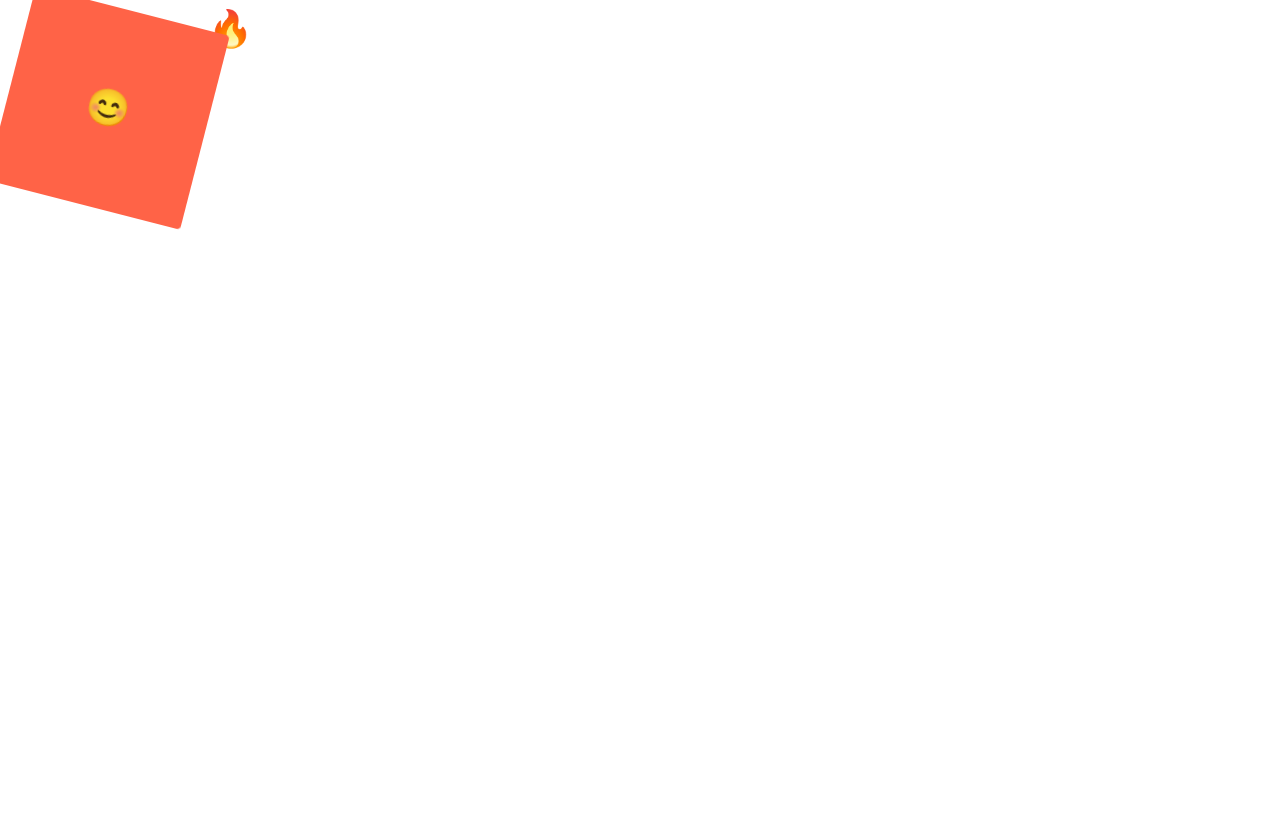
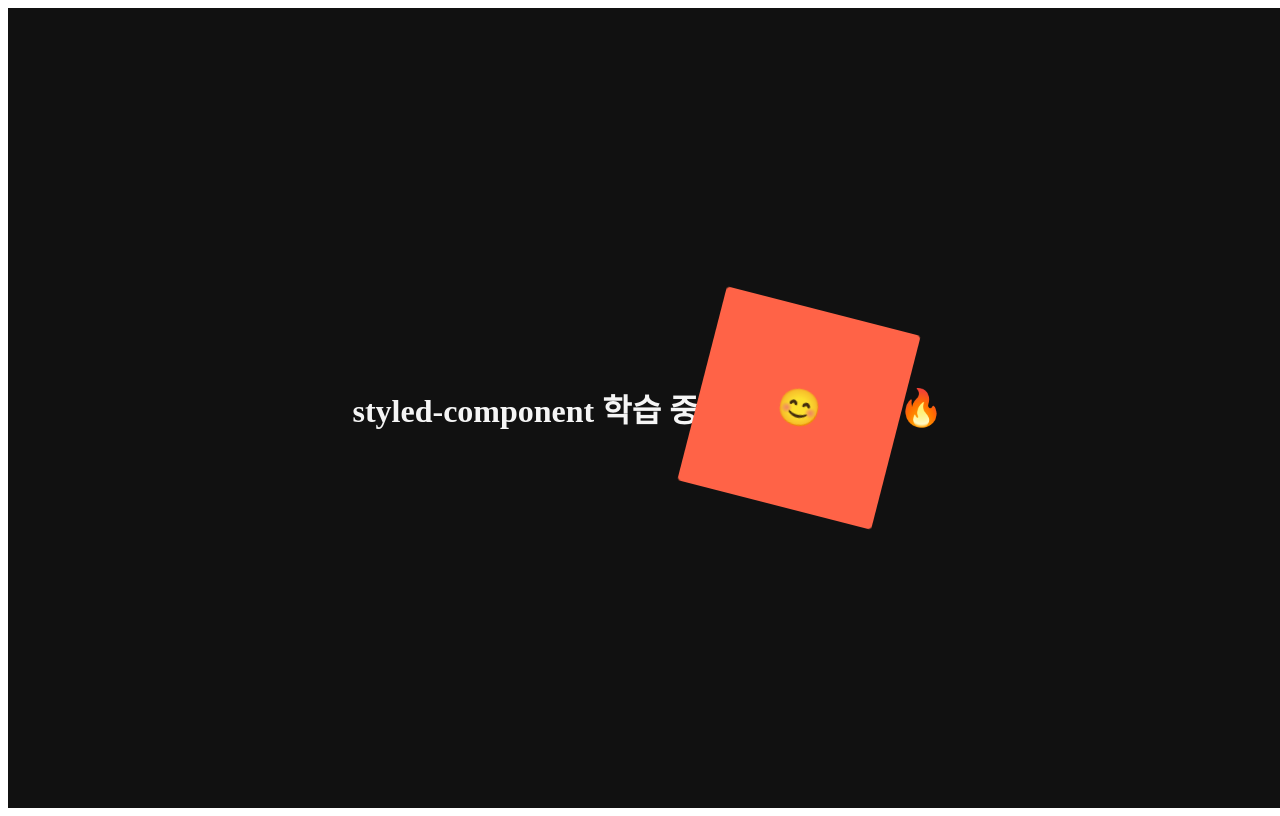
Before and after one commit to myhappyman/react-masterclass, a React (Create React App) app: page / in a window 1280 px wide. Built offline with nearby package versions, Linux system fonts and the light colour scheme.

Commit message:
styled components의 theme기능인 ThemeProvider를 import하고 사용하는 예제를 확인하였다. 최상단에서 테마의 종류를 만들고 같은 명칭으로 만든 후 색상만 다르게 처리하면 이후 props로 하위 컴포넌트에서 불러와서 사용만 하면 된다.

```diff
--- a/src/App.js
+++ b/src/App.js
@@ -17,6 +17,11 @@
 
 const Wrapper = styled.div`
   display: flex;
+  height: 100vh;
+  width: 100vw;
+  justify-content: center;
+  align-items: center;
+  background-color: ${(props) => props.theme.bgColor};
 `;
 
 const Emoji = styled.span`
@@ -42,9 +47,14 @@
   */
 `;
 
+const Title = styled.h1`
+  color: ${(props) => props.theme.textColor};
+`;
+
 function App() {
   return (
     <Wrapper>
+      <Title>styled-component 학습 중</Title>
       <Box>
         <Emoji as="p">😊</Emoji>
       </Box>
--- a/src/index.js
+++ b/src/index.js
@@ -1,10 +1,23 @@
 import React from "react";
 import ReactDOM from "react-dom/client";
+import { ThemeProvider } from "styled-components";
 import App from "./App";
+
+const dartTheme = {
+  textColor: "whitesmoke",
+  bgColor: "#111",
+};
+
+const lightTheme = {
+  textColor: "#111",
+  bgColor: "whitesmoke",
+};
 
 const root = ReactDOM.createRoot(document.getElementById("root"));
 root.render(
   <React.StrictMode>
-    <App />
+    <ThemeProvider theme={dartTheme}>
+      <App />
+    </ThemeProvider>
   </React.StrictMode>
 );
```
Also changed, not shown: 1 other file (tests, documents, lock files or other folders).
